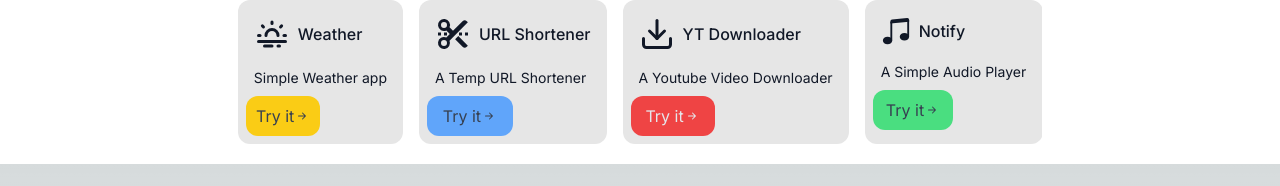
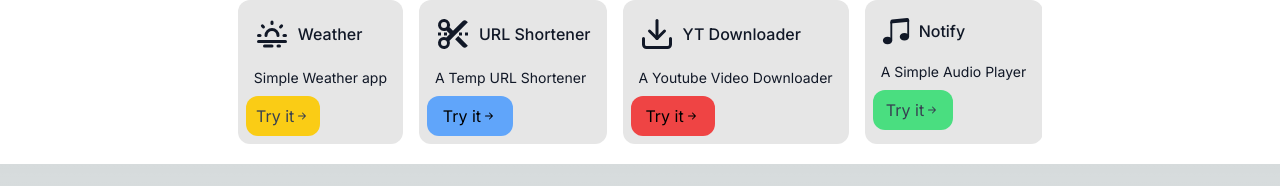
Before and after one commit to pranav-bot-code/pranav-ga, a Next.js app: page / in a window 1280 px wide. Shown: the part 525-711 px from the top of the page. Built offline with nearby package versions, Linux system fonts and the light colour scheme.

Commit message:
lighthouse tests

```diff
--- a/app/page.js
+++ b/app/page.js
@@ -57,7 +57,7 @@
               <h1 className="font-medium">URL Shortener</h1>
             </div>
             <p className="text-sm p-2">A Temp URL Shortener</p>
-            <a className="flex justify-center items-center bg-blue-400 hover:bg-blue-300 p-2 rounded-xl hover:text-gray-600 cursor-pointer w-1/2 text-gray-700" href="https://shorty.pranav.ga">Try it <BsArrowRightShort /></a>
+            <a className="flex justify-center items-center bg-blue-400 hover:bg-blue-300 p-2 rounded-xl cursor-pointer w-1/2 text-black" href="https://shorty.pranav.ga">Try it <BsArrowRightShort /></a>
           </div>
           <div className="flex flex-col justify-start rounded-xl backdrop-brightness-90 card p-2 m-2">
             <div className="flex items-center p-2">
@@ -65,7 +65,7 @@
               <h1 className="font-medium">YT Downloader</h1>
             </div>
             <p className="text-sm p-2">A Youtube Video Downloader</p>
-            <a className="flex justify-center items-center bg-red-500 hover:bg-red-400 p-2 rounded-xl hover:text-gray-100 cursor-pointer w-2/5 text-gray-200" href="https://yt.pranav.ga">Try it <BsArrowRightShort /></a>
+            <a className="flex justify-center items-center bg-red-500 hover:bg-red-400 p-2 rounded-xl cursor-pointer w-2/5 text-black" href="https://yt.pranav.ga">Try it <BsArrowRightShort /></a>
           </div>
           <div className="flex flex-col justify-start rounded-xl backdrop-brightness-90 card p-2 m-2">
             <div className="flex items-center p-2">
--- /dev/null
+++ b/app/sitemap.js
@@ -0,0 +1,8 @@
+export default async function sitemap(){
+     const routes = [''].map((route) => ({
+          url: `https://pranav.ga${route}`,
+          lastModified: new Date().toISOString()
+     }))
+
+     return [...routes]
+}
```
Also changed, not shown: public/robots.txt (added), 1 other file (tests, documents, lock files or other folders).
